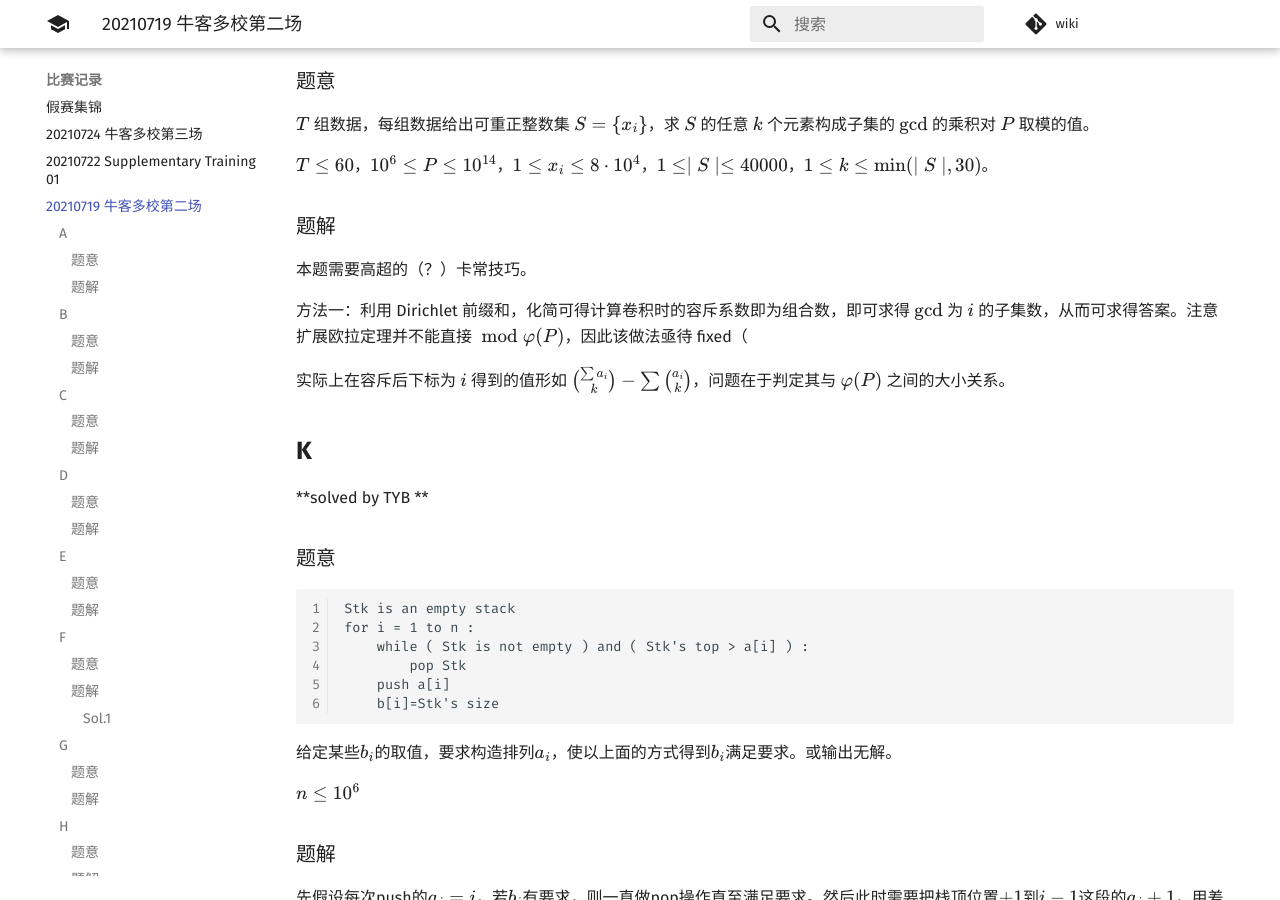
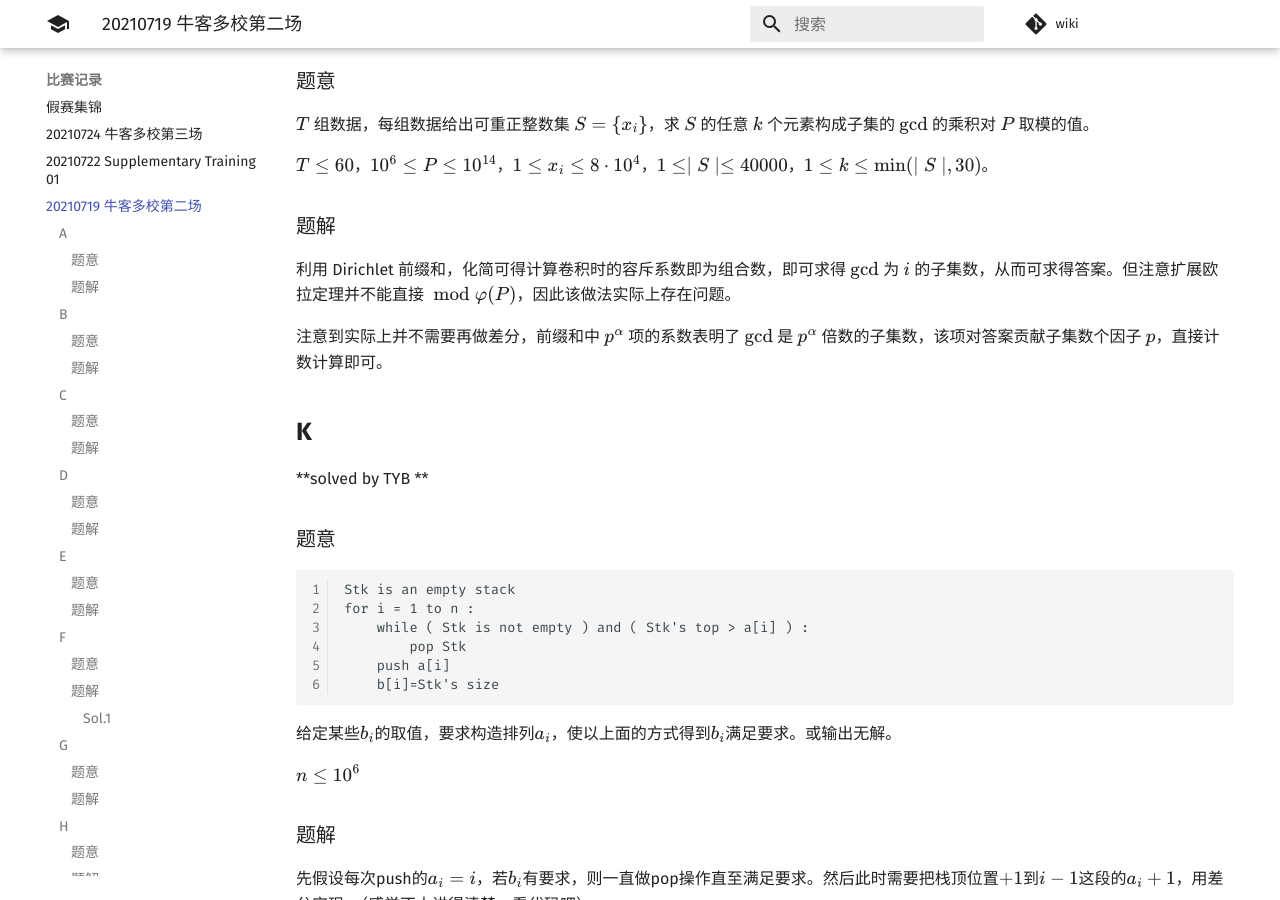
Before and after one commit to PoorMath/PoorMath.github.io, an MkDocs documentation site: the page built from docs/contest/20210719 牛客多校第二场.md, in a window 1280 px wide and 900 px high, scrolled down 5509 px. Built offline with MkDocs 1.6.1 and Material for MkDocs 9.7.7, drawn with Linux system fonts in a browser that asks for light colours; comment, search, counter and statistics services are not loaded.

Commit message:
Update 20210719 牛客多校第二场.md

```diff
--- a/docs/contest/20210719 牛客多校第二场.md
+++ b/docs/contest/20210719 牛客多校第二场.md
@@ -200,11 +200,9 @@ $T\leq 60$，$10^6\leq P\leq 10^{14}$，$1\leq x_i \leq 8\cdot 10^4$，$1\leq
 
 ### 题解
 
-本题需要高超的（？）卡常技巧。
+利用 Dirichlet 前缀和，化简可得计算卷积时的容斥系数即为组合数，即可求得 $\gcd$ 为 $i$ 的子集数，从而可求得答案。但注意扩展欧拉定理并不能直接 $\bmod \varphi(P)$，因此该做法实际上存在问题。
 
-方法一：利用 Dirichlet 前缀和，化简可得计算卷积时的容斥系数即为组合数，即可求得 $\gcd$ 为 $i$ 的子集数，从而可求得答案。注意扩展欧拉定理并不能直接 $\bmod \varphi(P)$，因此该做法亟待 fixed（
-
-实际上在容斥后下标为 $i$ 得到的值形如 $\binom{\sum a_i} k - \sum \binom {a_i} k$，问题在于判定其与 $\varphi(P)$ 之间的大小关系。
+注意到实际上并不需要再做差分，前缀和中 $p^\alpha$ 项的系数表明了 $\gcd$ 是 $p^\alpha$ 倍数的子集数，该项对答案贡献子集数个因子 $p$，直接计数计算即可。
 
 ## **K**
 
```
Also changed, not shown: other parts of docs/contest/20210719 牛客多校第二场.md (+1 -1 lines).
